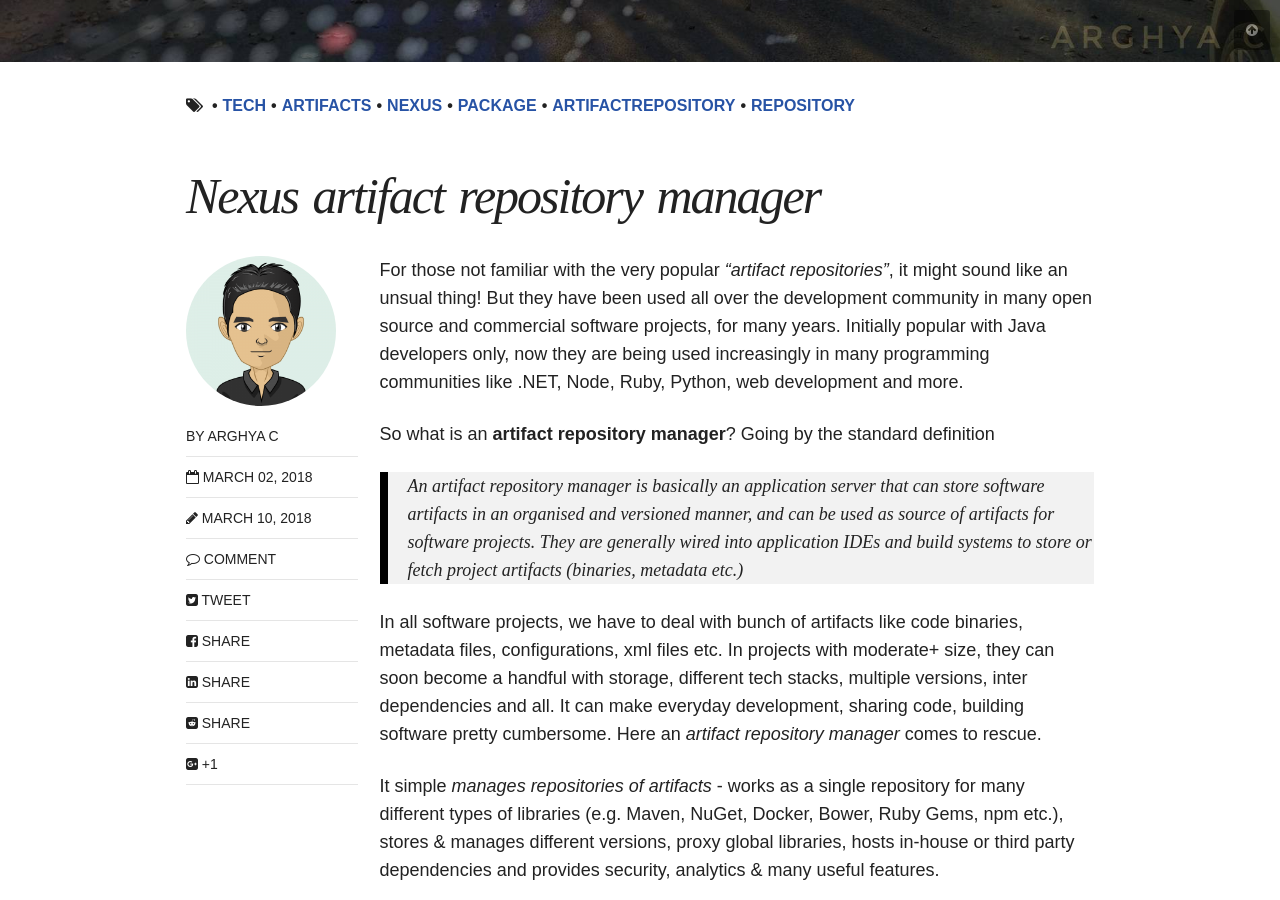
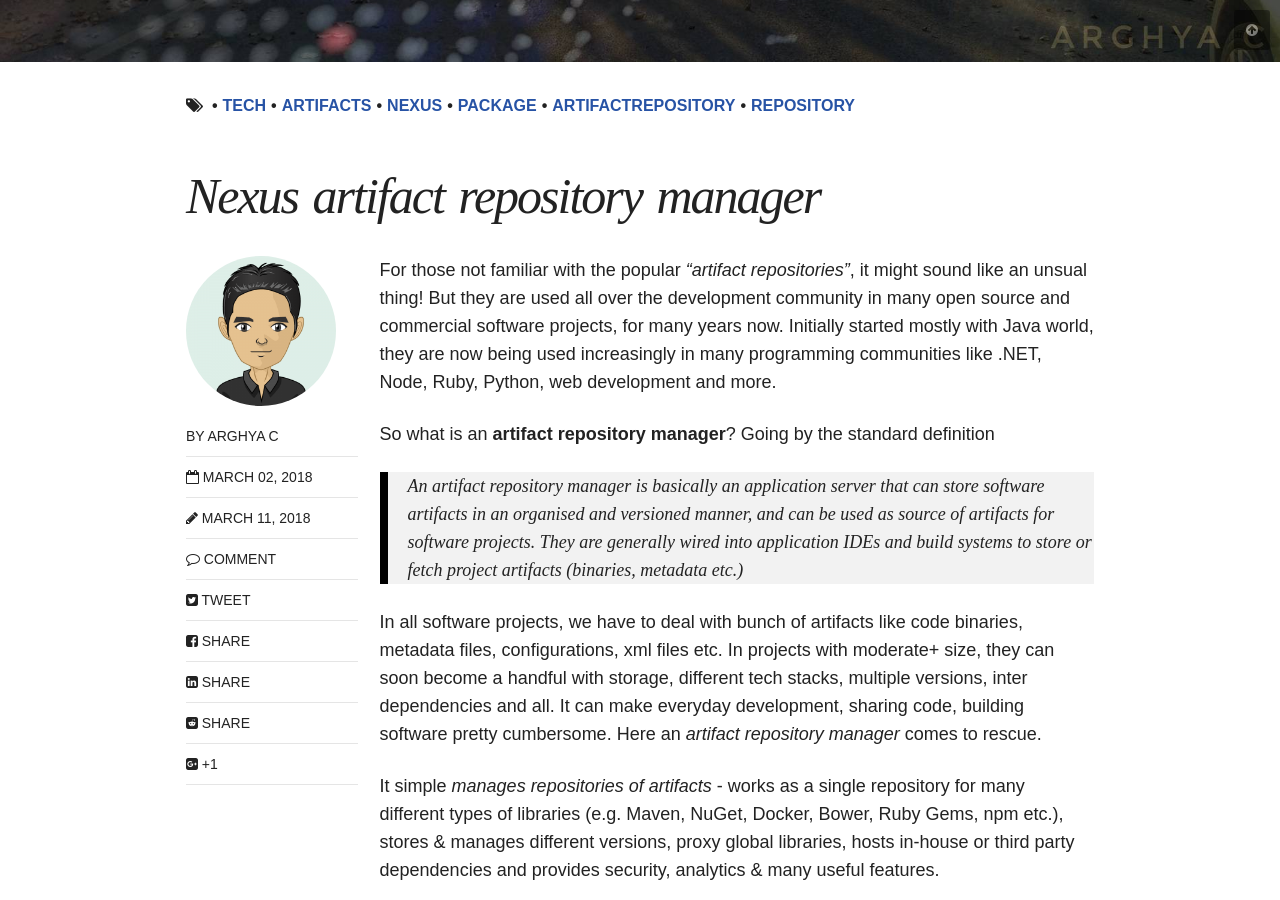
Before and after one commit to chakrabar/chakrabar.github.io, a Jekyll site: the page built from _posts/articles/2018-03-02-nexus-artifact-repository-manager.md, in a window 1280 px wide and 900 px high, scrolled down 811 px. Built offline with Jekyll 4.4.1, drawn with Linux system fonts in a browser that asks for light colours; nearby versions of some CDN libraries; comment, search, counter and statistics services are not loaded.

Commit message:
jahar sesh nai...

```diff
--- a/_posts/articles/2018-03-02-nexus-artifact-repository-manager.md
+++ b/_posts/articles/2018-03-02-nexus-artifact-repository-manager.md
@@ -7,12 +7,12 @@
 categories: articles
 comments: true
 share: true
-modified: 2018-03-10T22:16:30+04:30
+modified: 2018-03-11T22:16:30+04:30
 image:
   feature: posts/code-spring-2.jpg
 ---
 
-For those not familiar with the very popular _"artifact repositories"_, it might sound like an unsual thing! But they have been used all over the development community in many open source and commercial software projects, for many years. Initially popular with Java developers only, now they are being used increasingly in many programming communities like .NET, Node, Ruby, Python, web development and more.
+For those not familiar with the popular _"artifact repositories"_, it might sound like an unsual thing! But they are used all over the development community in many open source and commercial software projects, for many years now. Initially started mostly with Java world, they are now being used increasingly in many programming communities like .NET, Node, Ruby, Python, web development and more.
 
 So what is an **artifact repository manager**? Going by the standard definition
 
```
Also changed, not shown: _posts/articles/2018-03-03-nexus-artifact-repository-for-dotnet.md (+2 -2 lines).
